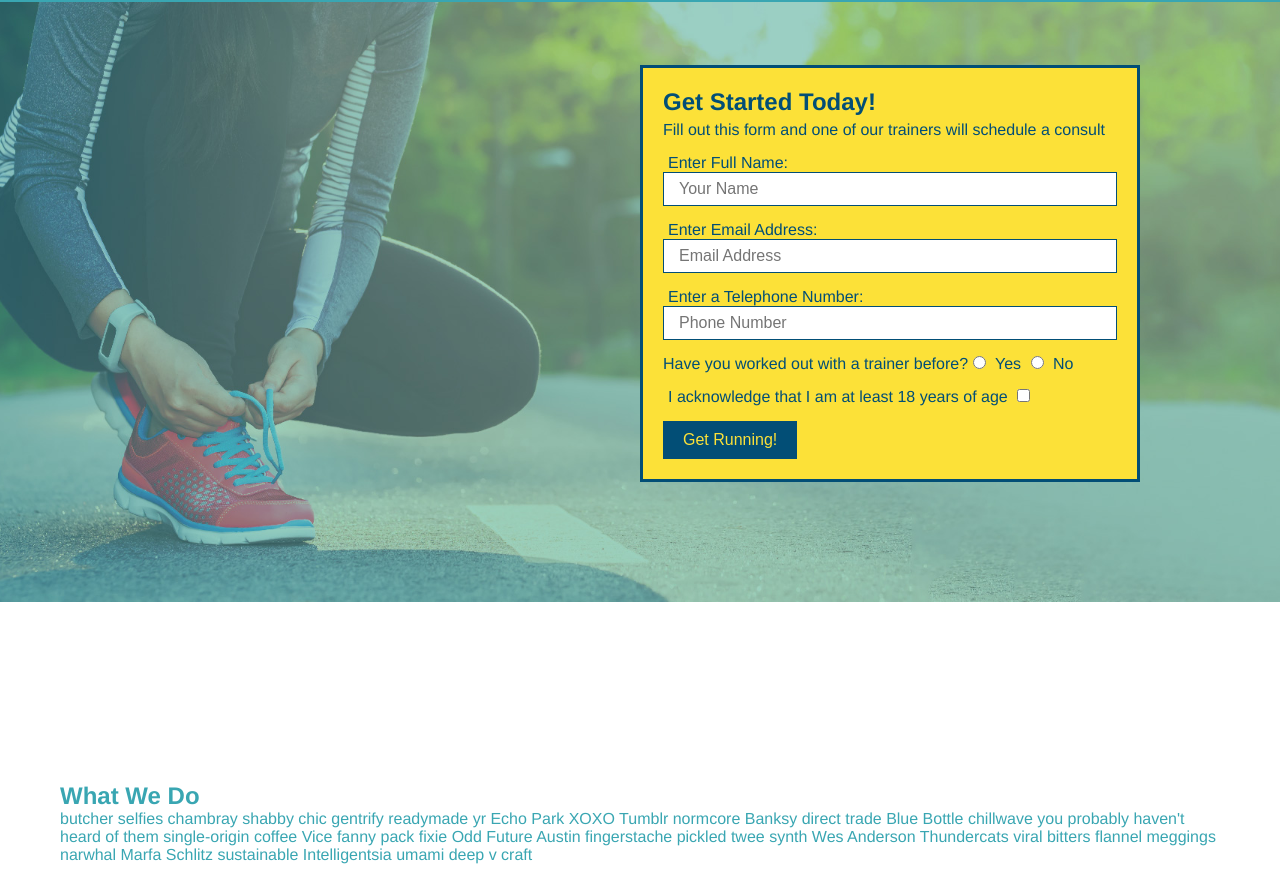
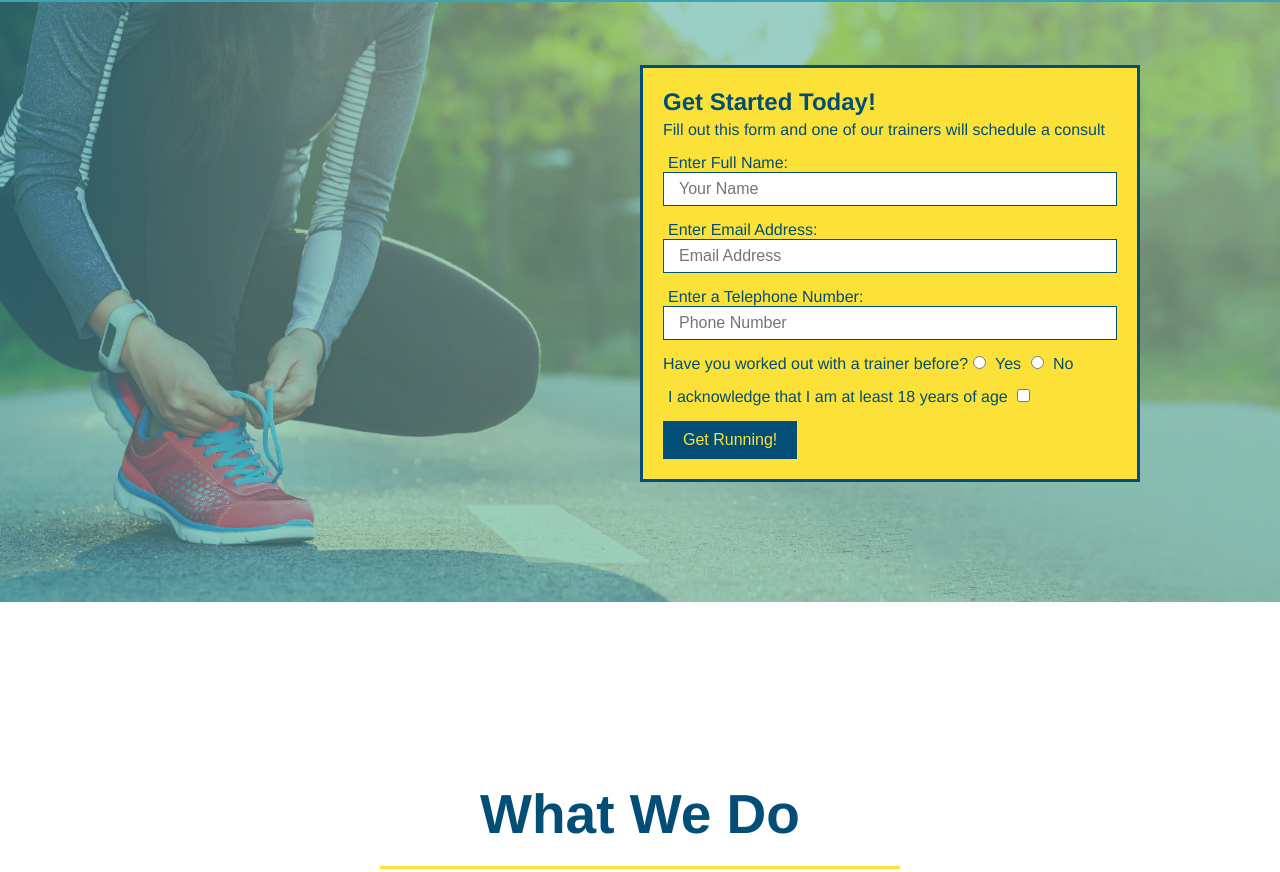
Before and after one commit to Chris-Tijerina/run-buddy, a plain HTML site: page index.html in a window 1280 px wide. Shown: the part 80-952 px from the top of the page. Drawn offline with Linux system fonts and the light colour scheme.

Commit message:
styled the what we do section

```diff
--- a/assets/css/style.css
+++ b/assets/css/style.css
@@ -131,5 +131,27 @@ section {
     border: none;
 }
 /* Input Style End */
+/* Hero Style End */
 
-/* Hero Style End */
+/* What We Do Start */
+.intro {
+    text-align: center;
+}
+
+.intro h2 {
+    font-size: 55px;
+    color: #024e76;
+    margin-bottom: 35px;
+    Padding: 0 100px 20px 100px;
+    border-bottom: 3px solid;
+    Border-color: #fce138;
+    display: inline-block
+}
+
+.intro p {
+    line-height: 1.7;
+    color: #39a6b2;
+    width: 80%;
+    font-size: 20px;
+    margin: 0 auto;
+}
--- a/index.html
+++ b/index.html
@@ -67,7 +67,7 @@
         </section>
 
         <!-- "what we do" section -->
-        <section id="What-we-do">
+        <section id="What-we-do" class="intro">
             <h2>What We Do</h2>
             <p>
                 butcher selfies chambray shabby chic gentrify readymade yr Echo Park XOXO Tumblr normcore Banksy direct trade Blue Bottle chillwave you probably haven't heard of them single-origin coffee Vice fanny pack fixie Odd Future Austin fingerstache pickled twee synth Wes Anderson Thundercats viral bitters flannel meggings narwhal Marfa Schlitz sustainable Intelligentsia umami deep v craft
```
